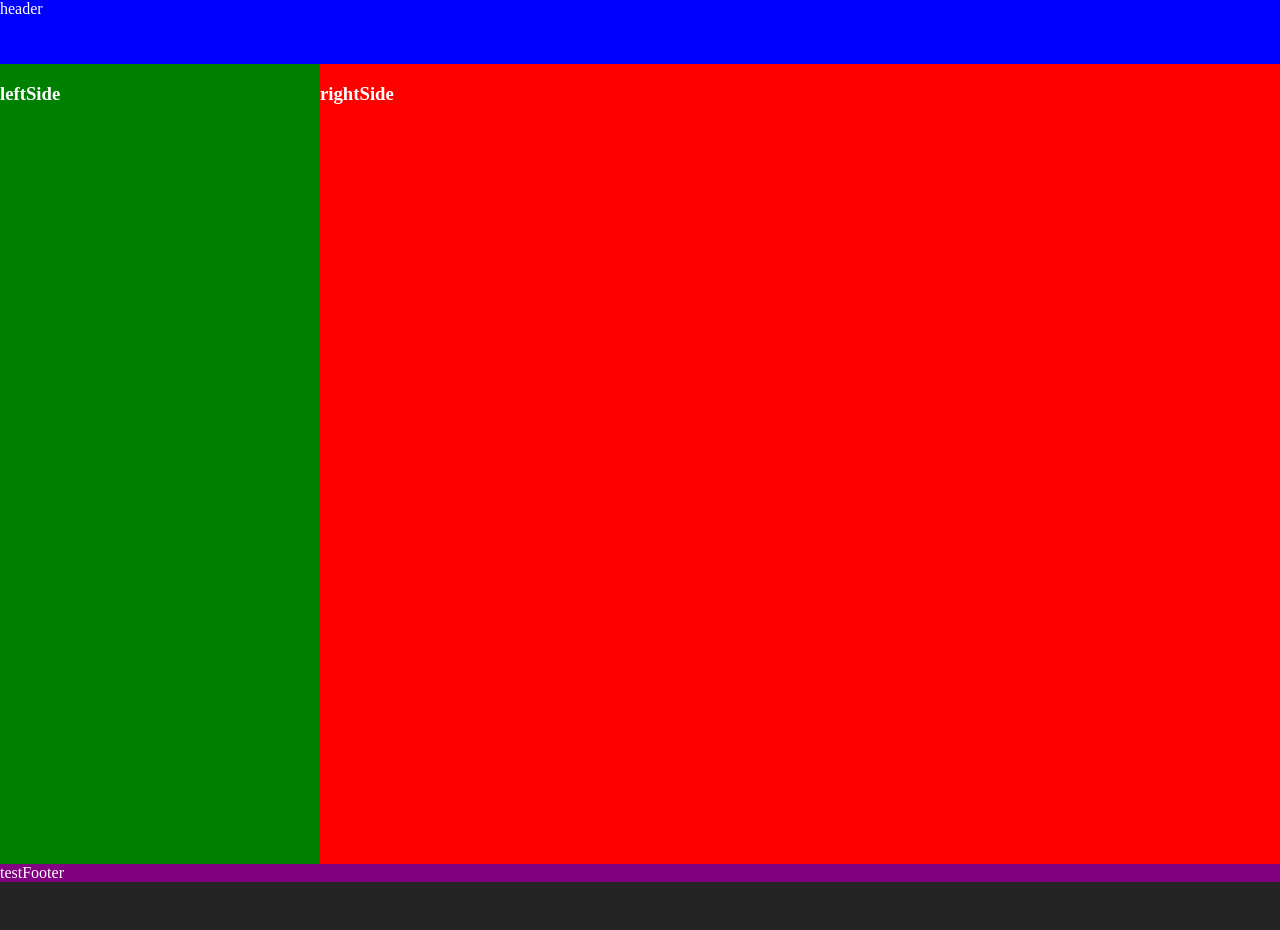
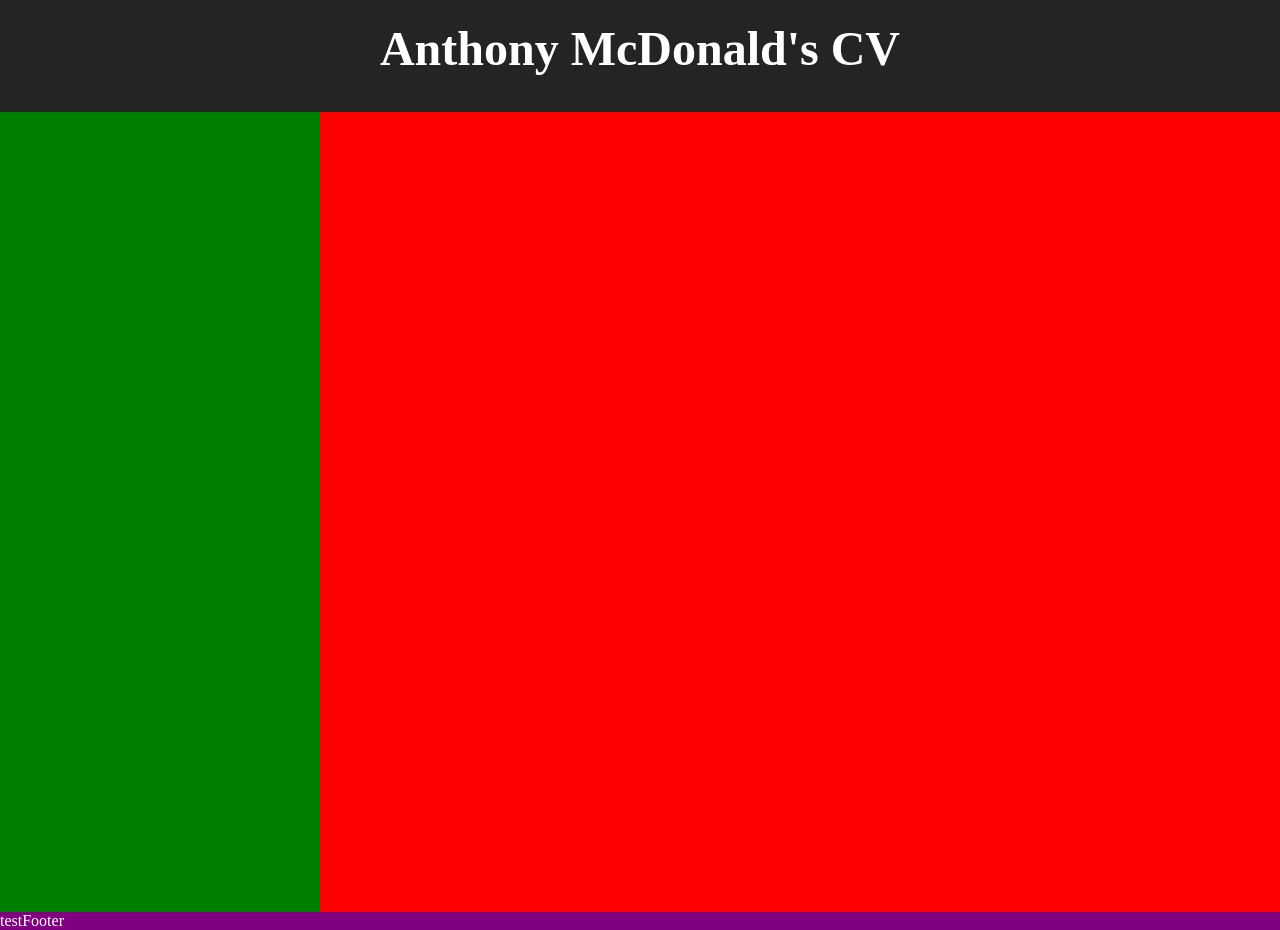
Before and after one commit to Anthony-McDonald/react-cv-application, a React (Vite) app in the folder reactCvApplication/: page / in a window 1280 px wide. Before the commit the page ends 882 px from the top, so only its background shows below. Built offline with nearby package versions, Linux system fonts and the light colour scheme.

Commit message:
skeleton jsx for document added

```diff
--- /dev/null
+++ b/reactCvApplication/src/components/CVSection.jsx
@@ -0,0 +1,6 @@
+
+export default function CVSection() {
+    return (
+        <></>
+    )
+}
--- /dev/null
+++ b/reactCvApplication/src/components/EditButton.jsx
@@ -0,0 +1,5 @@
+export default function EditButton() {
+    return (
+        <></>
+    )
+}
--- /dev/null
+++ b/reactCvApplication/src/components/EditableForm.jsx
@@ -0,0 +1,22 @@
+import FormTitleBox from "./FormTitleBox";
+import FormRow from "./FormRow";
+import EditButton from "./EditButton";
+import SubmitButton from "./SubmitButton";
+
+export default function EditableForm() {
+    return (
+<>
+
+<FormTitleBox></FormTitleBox>
+<FormRow></FormRow>
+<FormRow></FormRow>
+<FormRow></FormRow>
+<div className="buttons">
+    <EditButton></EditButton>
+    <SubmitButton></SubmitButton>
+</div>
+
+
+</>
+    );
+}
--- /dev/null
+++ b/reactCvApplication/src/components/FormRow.jsx
@@ -0,0 +1,5 @@
+export default function FormRow() {
+    return (
+        <></>
+    )
+}
--- /dev/null
+++ b/reactCvApplication/src/components/FormTitleBox.jsx
@@ -0,0 +1,5 @@
+export default function FormTitleBox() {
+    return (
+        <></>
+    )
+}
--- a/reactCvApplication/src/components/Header.jsx
+++ b/reactCvApplication/src/components/Header.jsx
@@ -1,12 +1,16 @@
-import React from "react"
+
 import '../styles/main-styles.css'
 
 export default function Header() {
 return (
-    <>
-    <div className="header-div">header</div>
 
-    </>
+    <div className="header-div">
+        <h2>Anthony McDonald's CV</h2>
+
+    </div>
+
+
+
 
 )
 }
--- a/reactCvApplication/src/components/MainArea.jsx
+++ b/reactCvApplication/src/components/MainArea.jsx
@@ -1,14 +1,21 @@
 import '../styles/main-styles.css'
+import EditableForm from './EditableForm'
+import CVSection from './CVSection'
 
 export default function MainArea() {
     return (
         <div className="container">
 <div className="left-side">
-<h3>leftSide</h3>
+{/* <h3>leftSide</h3> */}
+
+<EditableForm></EditableForm>
 </div>
 
 <div className="right-side">
-<h3>rightSide</h3>
+{/* <h3>rightSide</h3> */}
+<CVSection></CVSection>
+<CVSection></CVSection>
+<CVSection></CVSection>
 </div>
 
 </div>
--- /dev/null
+++ b/reactCvApplication/src/components/SubmitButton.jsx
@@ -0,0 +1,5 @@
+export default function SubmitButton() {
+    return (
+        <></>
+    )
+}
--- a/reactCvApplication/src/styles/index.css
+++ b/reactCvApplication/src/styles/index.css
@@ -8,24 +8,3 @@ html, body, #root {
   height: 100%;
   margin: 0;
 }
-
-.container {
-  display: flex;
-  justify-content: start;
-  align-items: center;
-  height: 100%;
-}
-
-.left-side {
-  background-color: green;
-  display: flex;
-  flex-grow: 0;
-  flex-basis: 20rem;
-  flex-shrink: 0;
-}
-
-.right-side {
-background-color: red;
-display: flex;
-flex-grow: 0.7;
-}
--- a/reactCvApplication/src/styles/main-styles.css
+++ b/reactCvApplication/src/styles/main-styles.css
@@ -1,6 +1,12 @@
 .header-div {
-    background-color: blue;
     height: 4rem;
+    display: flex;
+    justify-content: center;
+    align-items: center;
+    font-weight: bolder;
+    font-size: 2rem;
+    margin: 1rem;
+    margin-bottom: 2rem;
 }
 .container {
     display: flex;
@@ -25,6 +31,12 @@
   height: 100%;
   }
 
+  .right-side, .left-side {
+    justify-content: space-around;
+    align-items: center;
+    flex-direction: column;
+  }
+
 .footer {
     background-color: purple;
 }
```
